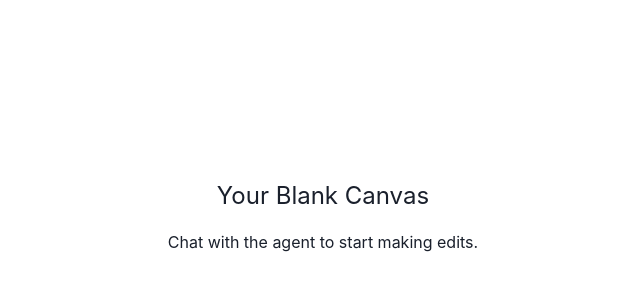
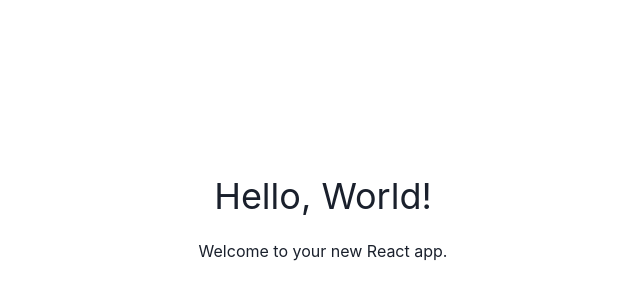
Before and after one commit to GPT-Engineer-App-Dev/barebones-react-setup, a React (Vite) app: page / in a window 1280 px wide. Shown: the part 184-484 px from the top of the page, without its empty margins (317-957 px from the left). Built offline with nearby package versions, Linux system fonts and the light colour scheme.

Commit message:
Set up an empty React app with a basic "Hello, World!" component.

```diff
--- a/src/pages/Index.jsx
+++ b/src/pages/Index.jsx
@@ -1,17 +1,11 @@
-// Update this page (the content is just a fallback if you fail and example)
-// Use chakra-ui
 import { Container, Text, VStack } from "@chakra-ui/react";
-
-// Example of using react-icons
-// import { FaRocket } from "react-icons/fa";
-// <IconButton aria-label="Add" icon={<FaRocket />} size="lg" />; // IconButton would also have to be imported from chakra
 
 const Index = () => {
   return (
     <Container centerContent maxW="container.md" height="100vh" display="flex" flexDirection="column" justifyContent="center" alignItems="center">
       <VStack spacing={4}>
-        <Text fontSize="2xl">Your Blank Canvas</Text>
-        <Text>Chat with the agent to start making edits.</Text>
+        <Text fontSize="4xl">Hello, World!</Text>
+        <Text>Welcome to your new React app.</Text>
       </VStack>
     </Container>
   );
```
